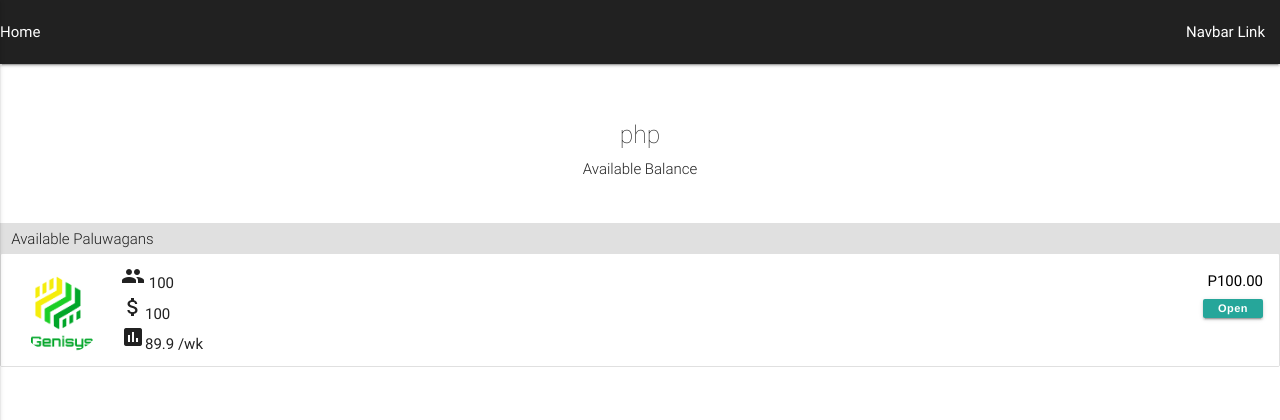
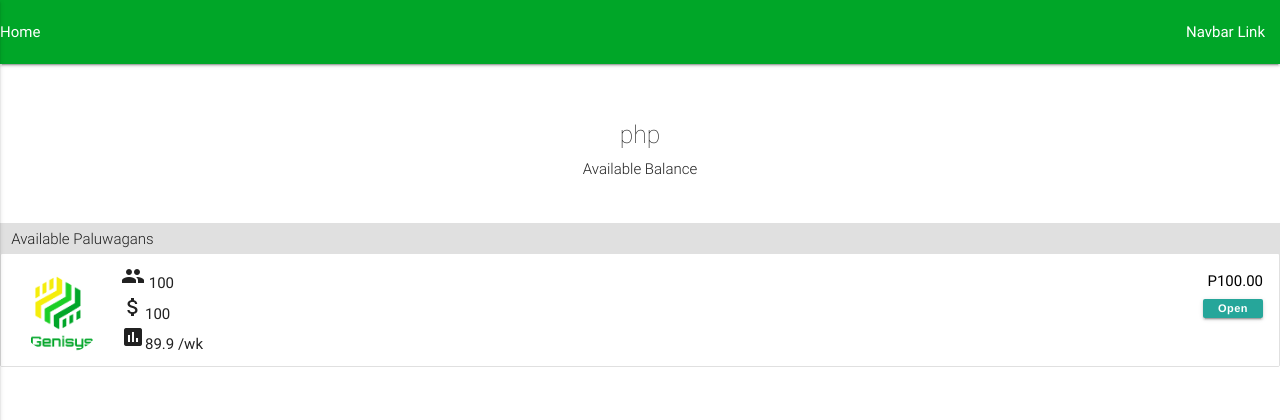
Before and after one commit to zorexsalvo/genisys, a Django app: template mobile/templates/home.html in a window 1280 px wide. Shown: the top 420 px of the page. Run offline with Django 3.2, Linux system fonts and the light colour scheme; the template is opened without the code that fills it, so the values that code supplies are empty; some libraries are stand-ins or nearby versions.

Commit message:
Change the color theme

```diff
--- a/mobile/templates/includes/nav.html
+++ b/mobile/templates/includes/nav.html
@@ -1,12 +1,12 @@
 {% load staticfiles %}
-<nav class="grey darken-4" role="navigation">
+<nav class="grey darken-4" role="navigation" style="background-color: #00a628 !important;">
   <div class="nav-wrapper">
     <a class="page-title">{{ page_title }}</a>
     <ul class="right hide-on-med-and-down">
       <li><a href="#">Navbar Link</a></li>
     </ul>
 
-    <ul id="nav-mobile" class="side-nav grey darken-4">
+    <ul id="nav-mobile" class="side-nav green darken-4">
       <div class="row center account-header">
         <img class="circle  responsive-img"
              src="{% if profile_picture %}
```
